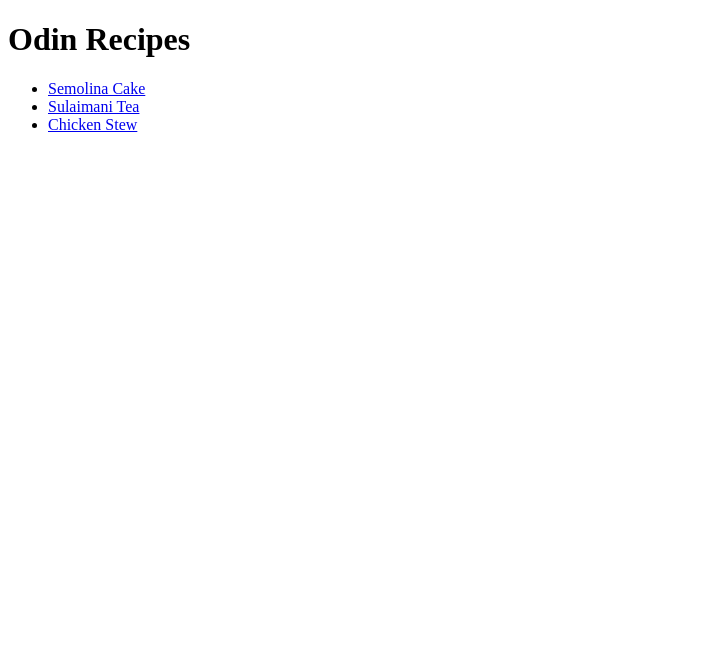
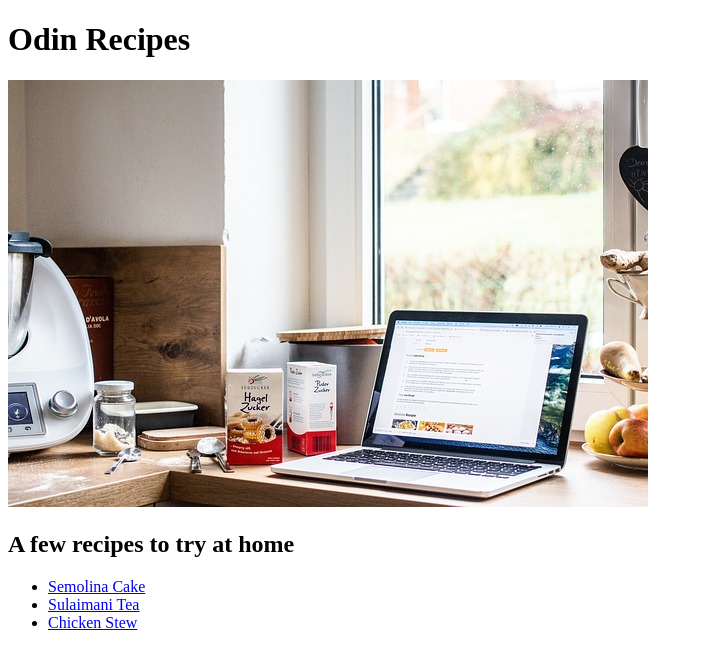
Before and after one commit to nishadnp/odin-recipes, a plain HTML site: page index.html in a window 1280 px wide. Shown: the whole page, without its empty margins (0-703 px from the left). Drawn offline with Linux system fonts and the light colour scheme.

Commit message:
Update: Add an image and sub-heading in index.html

```diff
--- a/index.html
+++ b/index.html
@@ -6,6 +6,8 @@
     </head>
     <body>
         <h1>Odin Recipes</h1>
+        <img src="./images/odin-recipe-main.jpg" alt="Learn to cook from online recipes">
+        <h2>A few recipes to try at home</h2>
         <ul>
             <li><a href="./recipes/semolina-cake.html">Semolina Cake</a></li>
             <li><a href="./recipes/sulaimani-tea.html">Sulaimani Tea</a></li>
```
Also changed, not shown: images/odin-recipe-main.jpg (added).
